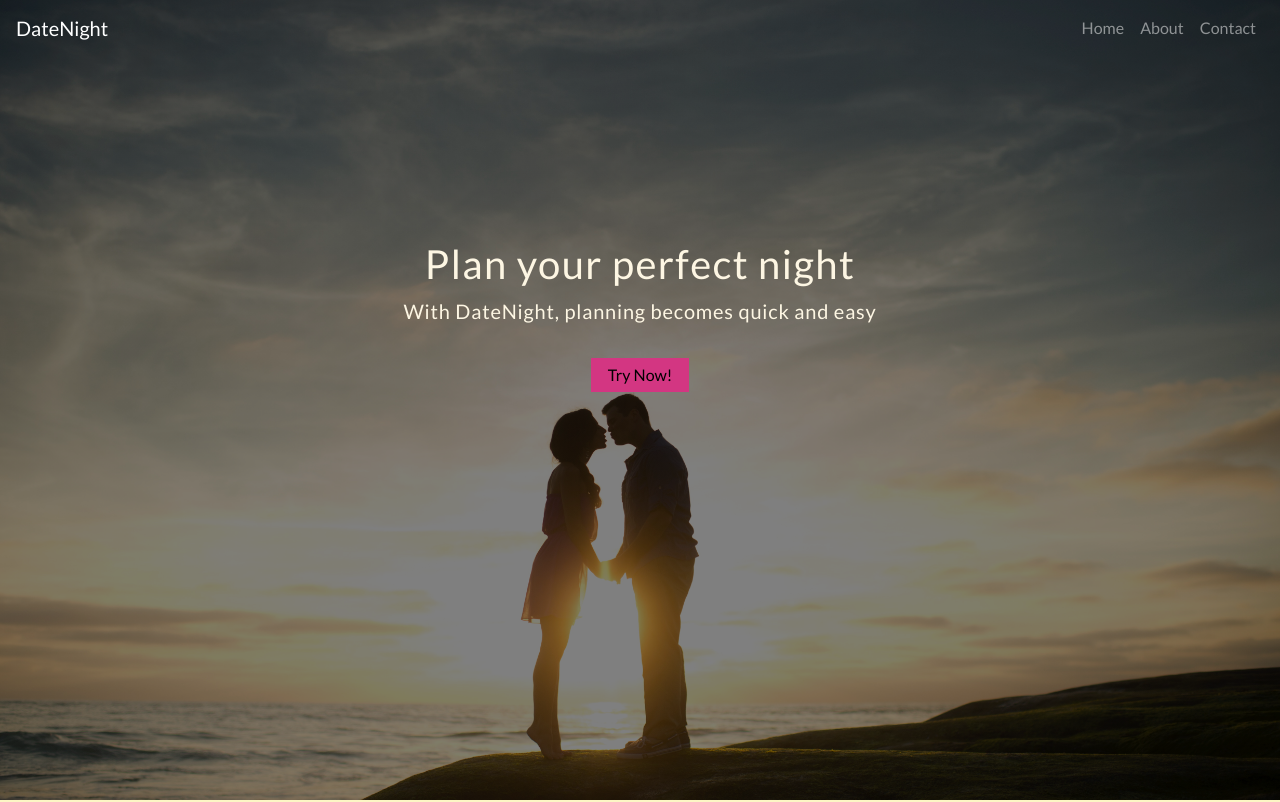
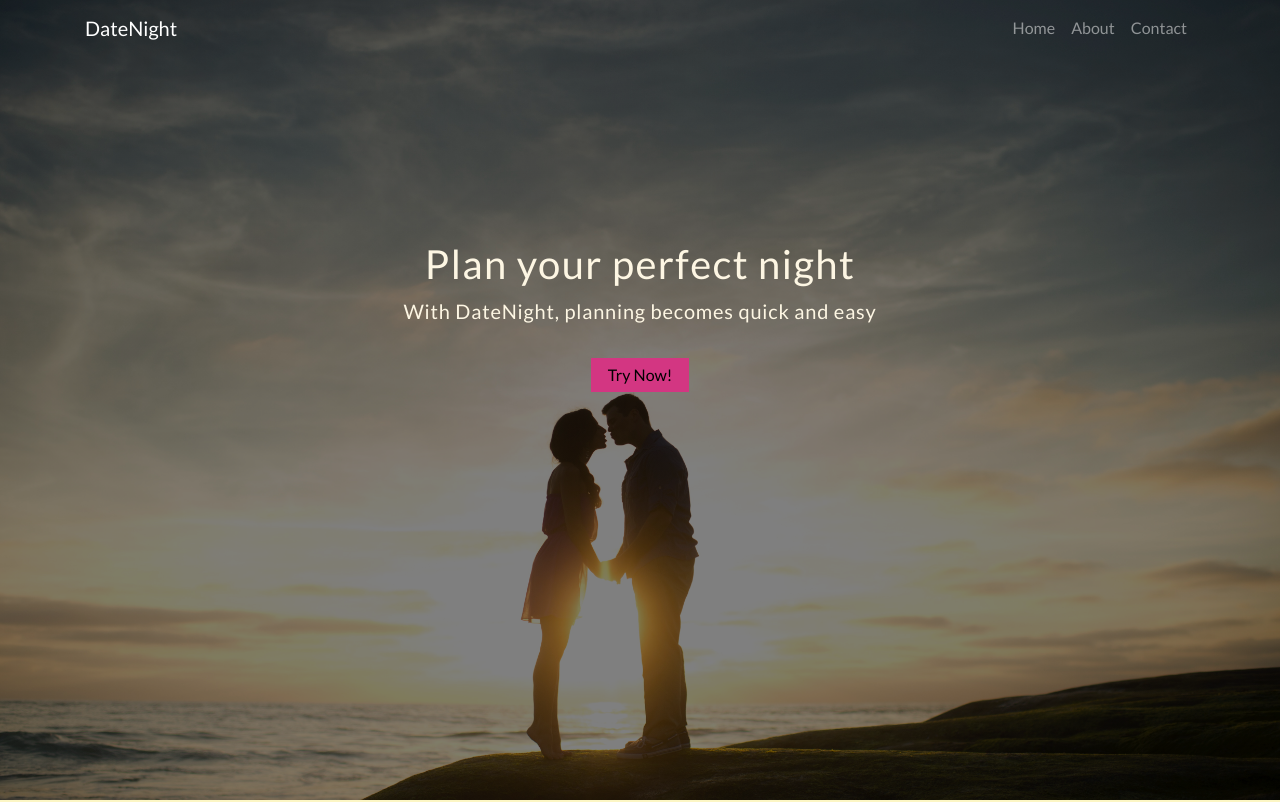
Before and after one commit to jma26/date-night, a React (Create React App) app: page / in a window 1280 px wide. Shown: the top 802 px of the page. Built offline with nearby package versions, Linux system fonts and the light colour scheme.

Commit message:
Listen for scroll event and pass isTop props to Header.js at App.js, add background transition styles at Header.js

```diff
--- a/src/components/App/App.js
+++ b/src/components/App/App.js
@@ -12,10 +12,26 @@ import { faWineGlass, faUtensils, faIceCream } from '@fortawesome/free-solid-svg
 library.add(faWineGlass, faUtensils, faIceCream);
 
 class App extends Component {
+  constructor(props) {
+    super(props);
+    this.state = {
+      isTop: true,
+    }
+  }
+
+  componentDidMount() {
+    document.addEventListener('scroll', () => {
+      const isTop = window.scrollY < 100;
+      if (isTop !== this.state.Top) {
+        this.setState({ isTop })
+      }
+    });
+  }
+
   render() {
     return (
       <div className="App">
-        <Header />
+        <Header isTop={this.state.isTop} />
         <Container fluid className="app__container pl-0 pr-0">
           <Switch>
             <Route exact path="/" component={Home} />
--- a/src/components/Header/Header.js
+++ b/src/components/Header/Header.js
@@ -11,8 +11,8 @@ class Header extends Component {
   render() {
     return (
       <div className="Header">
-        <Container className="header__container">
-          <Navbar variant="dark" fixed="top" expand="lg">
+          <Navbar variant="dark" fixed="top" expand="lg" className={this.props.isTop ? 'navbar--fixed' : 'navbar--scroll'}>
+            <Container>
               <Navbar.Brand href="#home">DateNight</Navbar.Brand>
               <Navbar.Toggle aria-controls="navbar-toggler" />
               <Navbar.Collapse id="navbar-toggler">
@@ -22,8 +22,8 @@ class Header extends Component {
                   <Nav.Link href="#contact">Contact</Nav.Link>
                 </Nav>
               </Navbar.Collapse>
+            </Container>
           </Navbar>
-        </Container>
       </div>
     )
   }
--- a/src/css/Header.css
+++ b/src/css/Header.css
@@ -1,4 +1,10 @@
-.navbar {
-  margin: 0 auto;
-  max-width: 1300px;
+.navbar--fixed {
+  -webkit-transition: background-color 200ms linear;
+  transition: background-color 200ms linear;
 }
+
+.navbar--scroll {
+  background-color: #141823;
+  -webkit-transition: background-color 200ms linear;
+  transition: background-color 200ms linear;
+}
```
Lines whose indentation alone changed are shown as unchanged.
